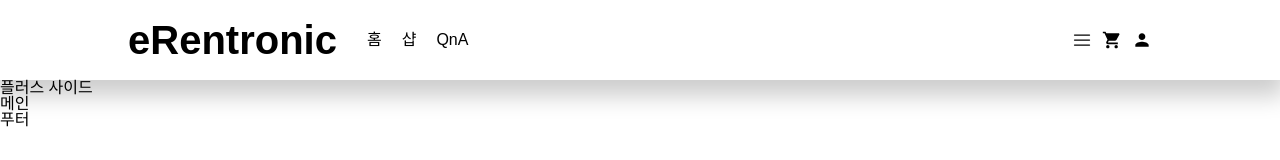
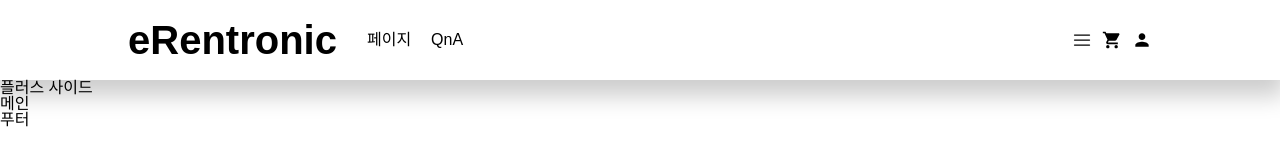
Before and after one commit to eRentronic/eRentronic-Client, a React app: page / in a window 1280 px wide. Shown: the top 160 px of the page. Built offline with nearby package versions, Linux system fonts and the light colour scheme; a web font is replaced by a local one.

Commit message:
:recycle: 팝업 상수 및 하드코딩 간단 리팩토링

```diff
--- a/src/components/Header/index.tsx
+++ b/src/components/Header/index.tsx
@@ -2,20 +2,27 @@ import { Icon } from '@/components/common/Icon';
 import { IconTypes } from '@/components/common/Icon/types';
 
 import * as S from './header.styles';
+import { PopUp } from './Popup';
+
+const USER_ICON_LIST: IconTypes[] = ['MENU', 'SHOPPING_CART', 'PERSON'];
+const UserIcons = USER_ICON_LIST.map(icon => (
+  <Icon iconSrc={icon} key={icon} />
+));
+
+const NAV_DATA_LIST: { title: string; options: string[] }[] = [
+  { title: '페이지', options: ['홈', '메인'] },
+  { title: 'QnA', options: ['고객 안내', '자주 묻는 질문', '1대1 고객상담'] },
+];
+const NAV_CONTENTS = NAV_DATA_LIST.map(({ title, options }) => (
+  <PopUp title={title} options={options} />
+));
 
 export function Header() {
-  const USER_ICON_LIST: IconTypes[] = ['MENU', 'SHOPPING_CART', 'PERSON'];
-  const UserIcons = USER_ICON_LIST.map(icon => <Icon iconSrc={icon} />);
-
-  const NAV_TEXT_LIST: string[] = ['홈', '샵', 'QnA'];
-  const NavList = NAV_TEXT_LIST.map(text => (
-    <S.NavText as="a">{text}</S.NavText>
-  ));
   return (
     <S.Layout>
       <S.Logo>eRentronic</S.Logo>
       <S.ContentsLayOut>
-        <S.NavLeft>{NavList}</S.NavLeft>
+        <S.NavLeft>{NAV_CONTENTS}</S.NavLeft>
         <S.NavRight>{UserIcons}</S.NavRight>
       </S.ContentsLayOut>
     </S.Layout>
```
